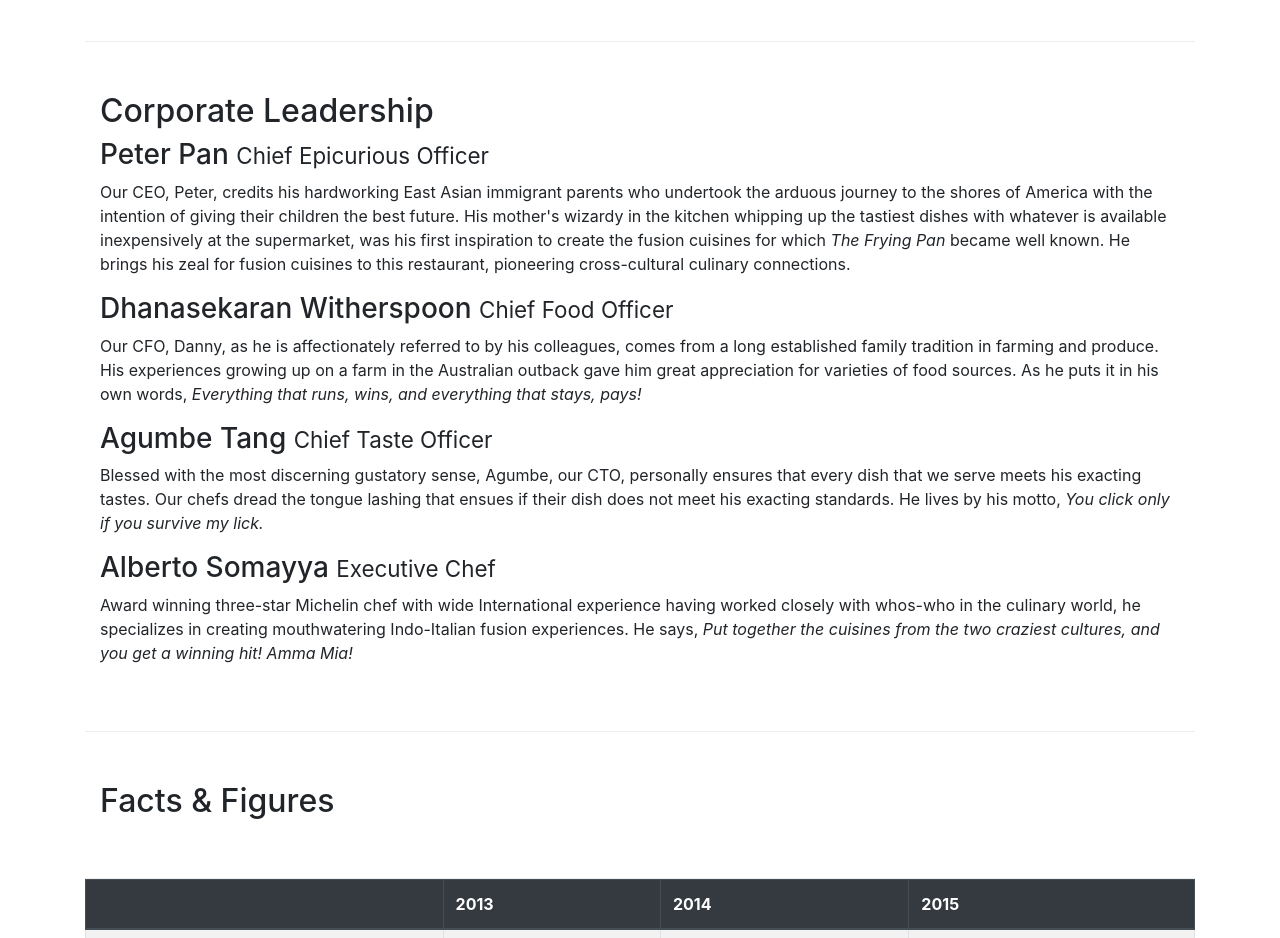
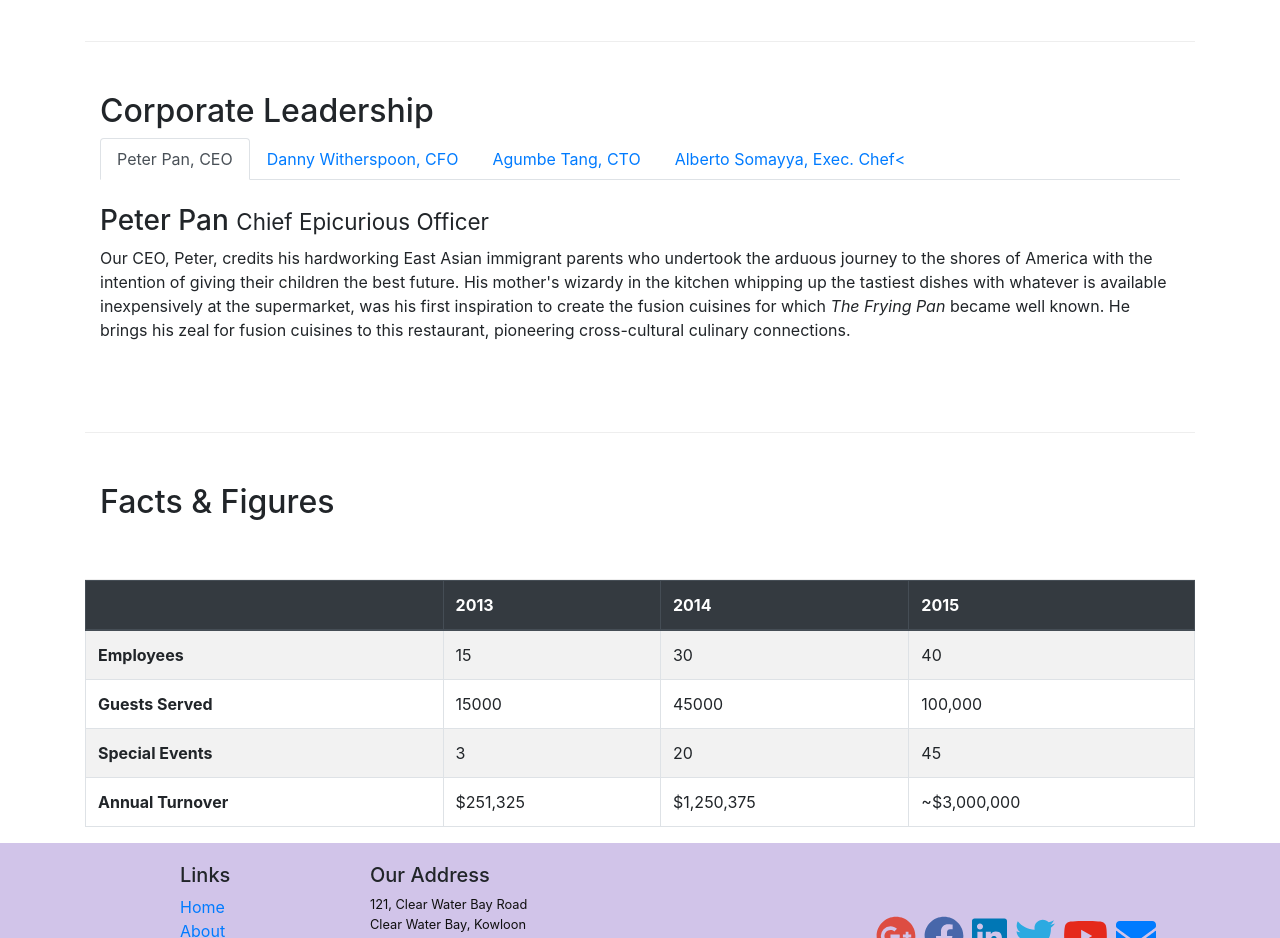
Before and after one commit to ieva1919/UI-Frameworks-and-Tools-Bootstrap-4, a React (Create React App) app: page /about in a window 1280 px wide. Shown: the part 880-1818 px from the top of the page. Built offline with nearby package versions, Linux system fonts and the light colour scheme.

Commit message:
add tabs

```diff
--- a/src/Components/Container.jsx
+++ b/src/Components/Container.jsx
@@ -9,7 +9,7 @@
 import { FontAwesomeIcon } from '@fortawesome/react-fontawesome'
 import { faPhone, faFax, faEnvelope } from '@fortawesome/free-solid-svg-icons'
 import { faSkype } from '@fortawesome/free-brands-svg-icons'
-import { Card, Col, Row, Form, Table } from 'react-bootstrap';
+import { Card, Col, Row, Form, Table, Tabs, Tab } from 'react-bootstrap';
 
 
 function Container() {
@@ -179,14 +179,29 @@
                         <div className="row row-content align-items-center ">
                             <div className="col-12">
                                 <h2>Corporate Leadership</h2>
+                                <Tabs defaultActiveKey="peter">
+                                    <Tab eventKey="peter" title="Peter Pan, CEO" >
+                                        <br />
                                         <h3>Peter Pan <small>Chief Epicurious Officer</small></h3>
                                         <p className="d-none d-sm-block">Our CEO, Peter, credits his hardworking East Asian immigrant parents who undertook the arduous journey to the shores of America with the intention of giving their children the best future. His mother's wizardy in the kitchen whipping up the tastiest dishes with whatever is available inexpensively at the supermarket, was his first inspiration to create the fusion cuisines for which <em>The Frying Pan</em> became well known. He brings his zeal for fusion cuisines to this restaurant, pioneering cross-cultural culinary connections.</p>
+                                    </Tab>
+                                    <Tab eventKey="danny" title="Danny Witherspoon, CFO">
+                                        <br />
                                         <h3>Dhanasekaran Witherspoon <small>Chief Food Officer</small></h3>
                                         <p className="d-none d-sm-block">Our CFO, Danny, as he is affectionately referred to by his colleagues, comes from a long established family tradition in farming and produce. His experiences growing up on a farm in the Australian outback gave him great appreciation for varieties of food sources. As he puts it in his own words, <em>Everything that runs, wins, and everything that stays, pays!</em></p>
+                                    </Tab>
+                                    <Tab eventKey="agumbe" title="Agumbe Tang, CTO">
+                                        <br />
                                         <h3>Agumbe Tang <small>Chief Taste Officer</small></h3>
                                         <p className="d-none d-sm-block">Blessed with the most discerning gustatory sense, Agumbe, our CTO, personally ensures that every dish that we serve meets his exacting tastes. Our chefs dread the tongue lashing that ensues if their dish does not meet his exacting standards. He lives by his motto, <em>You click only if you survive my lick.</em></p>
+                                    </Tab>
+                                    <Tab eventKey="alberto" title="Alberto Somayya, Exec. Chef<">
+                                        <br />
                                         <h3>Alberto Somayya <small>Executive Chef</small></h3>
                                         <p className="d-none d-sm-block">Award winning three-star Michelin chef with wide International experience having worked closely with whos-who in the culinary world, he specializes in creating mouthwatering Indo-Italian fusion experiences. He says, <em>Put together the cuisines from the two craziest cultures, and you get a winning hit! Amma Mia!</em></p>
+                                    </Tab>
+                                </Tabs>
+                                <br />
                             </div>
                         </div>
                         <div className="row row-content">
```
Also changed, not shown: src/Components/Container.scss (line endings or trailing spaces). Lines whose indentation alone changed are shown as unchanged.
